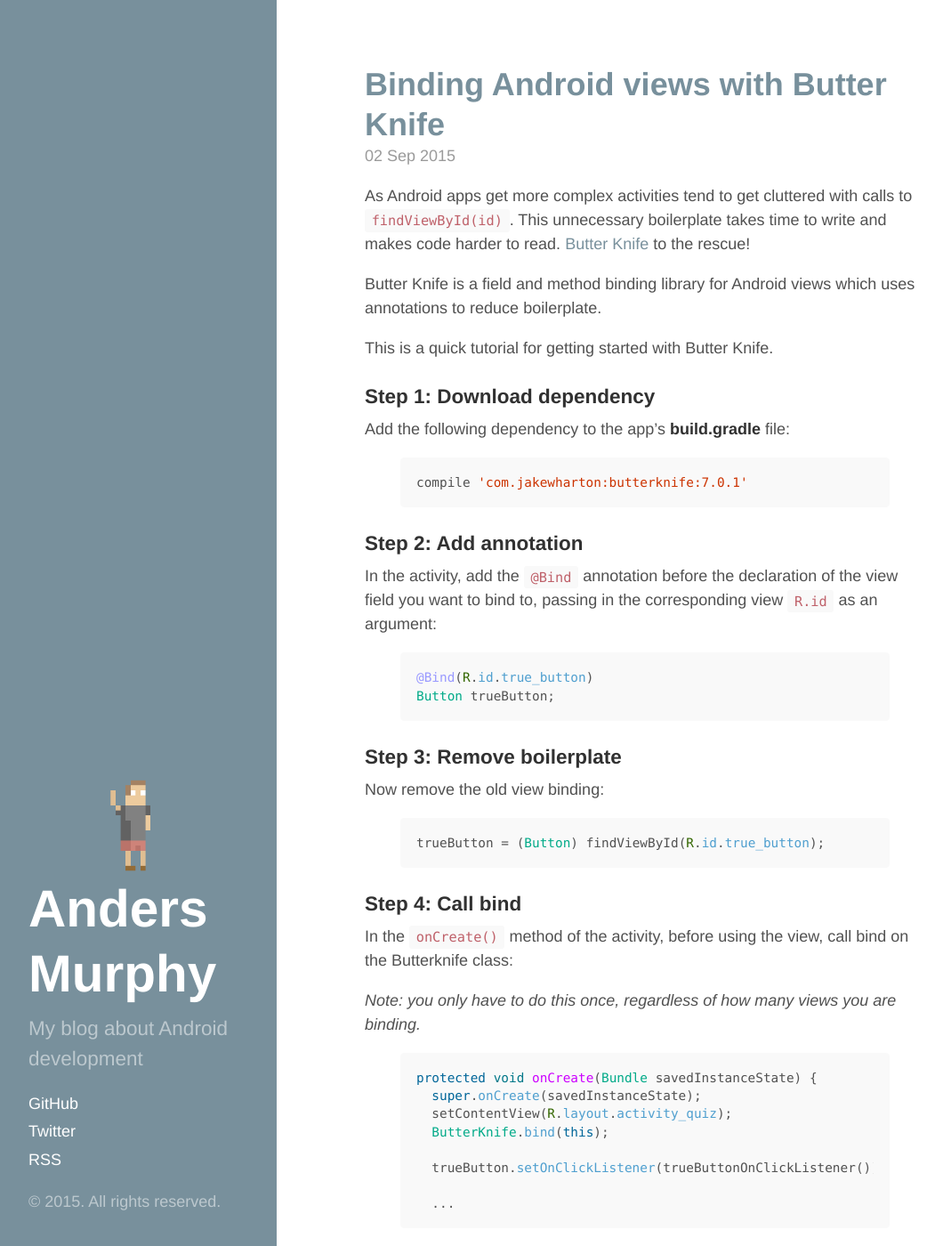
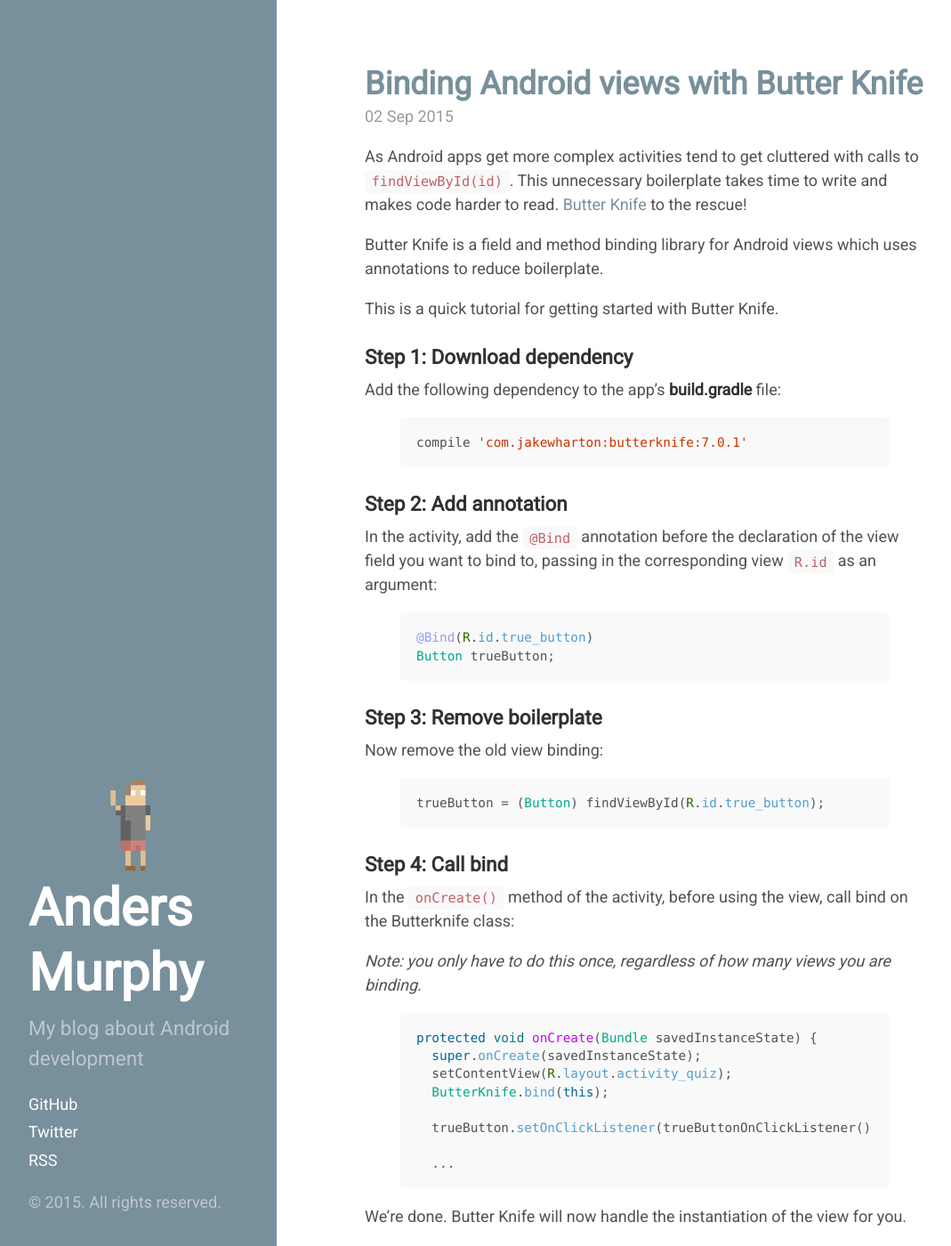
Before and after one commit to andersmurphy/andersmurphy-blog, a Jekyll site: the page built from index.html, in a window 1280 px wide and 1400 px high. Shown: the whole window at 89% size, without its empty margins (13-1082 px from the left). Built offline with Jekyll 4.4.1, drawn with Linux system fonts in a browser that asks for light colours; the list of posts is cut into pages by our own code.

Commit message:
changes site font to roboto

```diff
--- a/_includes/head.html
+++ b/_includes/head.html
@@ -1,6 +1,7 @@
 <head>
   <meta charset="UTF-8">
   <link href="http://gmpg.org/xfn/11" rel="profile">
+  <link rel="stylesheet" type="text/css" href="http://fonts.googleapis.com/css?family=Roboto">
 
   <!-- Enable responsiveness on mobile devices-->
   <meta name="viewport" content="width=device-width, initial-scale=1.0">
--- a/theme.css
+++ b/theme.css
@@ -1,3 +1,12 @@
+/*
+ * Global resets
+ */
+
+html {
+  font-family: "Roboto", Helvetica, Arial, sans-serif;
+}
+
+
 /*
  * Sidebar
  */
```
